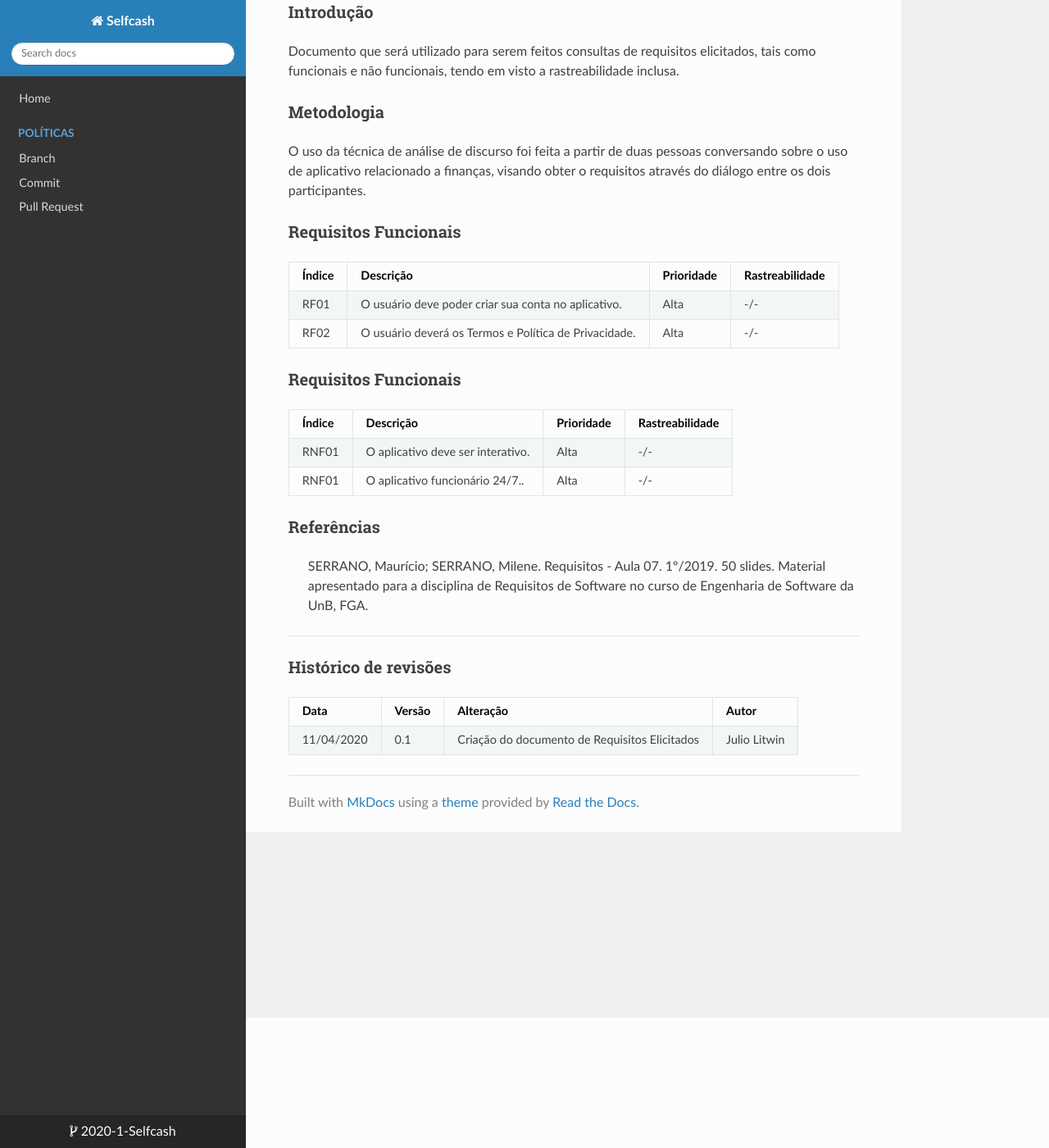
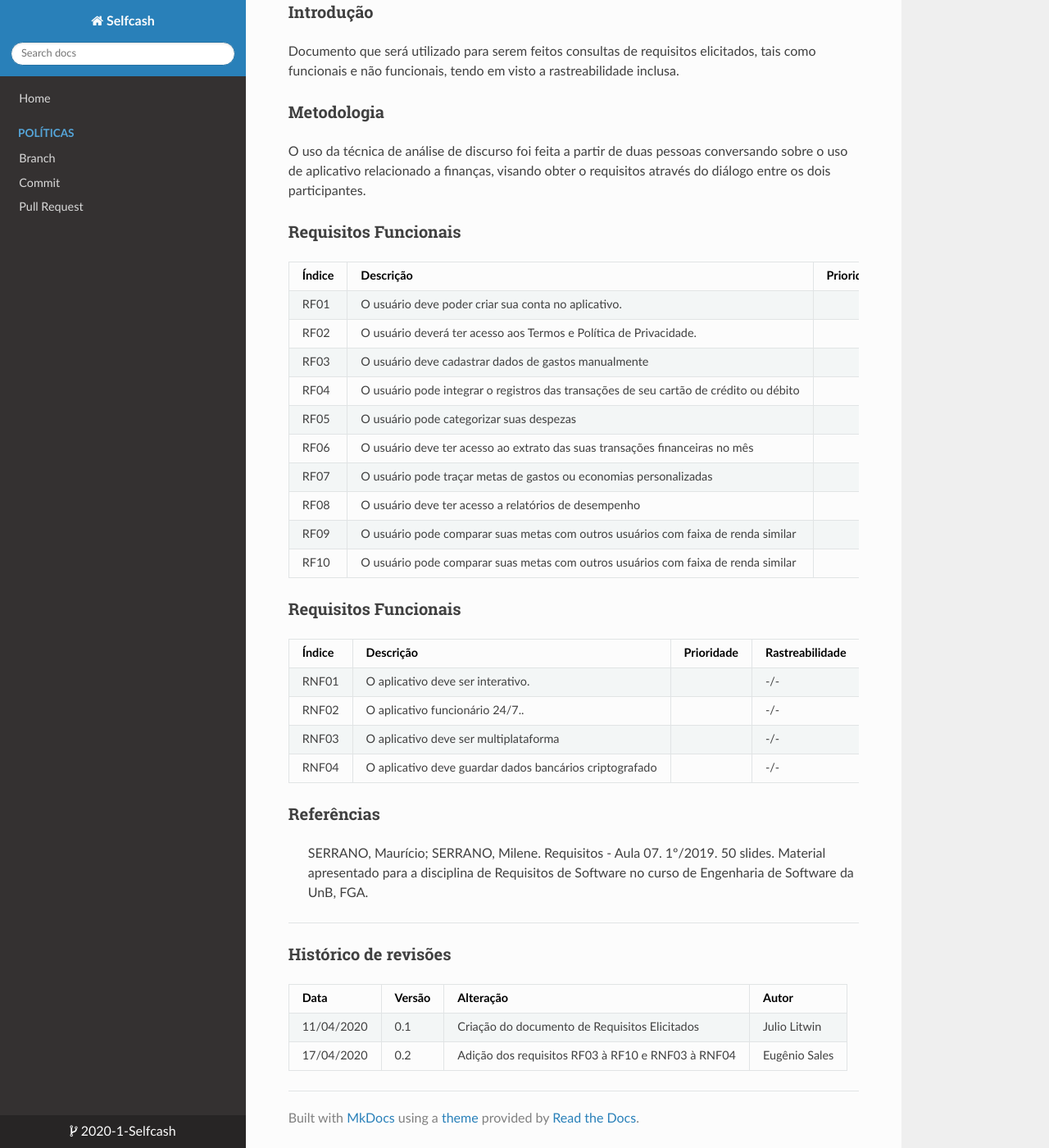
Before and after one commit to 2020-1-Selfcash/Docs, an MkDocs documentation site: the page built from docs/requisitos_elicitados.md, in a window 1280 px wide and 1400 px high, scrolled down 159 px. Shown: the whole window at 82% size. Built offline with MkDocs 1.6.1, drawn with Linux system fonts in a browser that asks for light colours; nearby versions of some CDN libraries.

Commit message:
Add RF03 RF10

```diff
--- a/docs/requisitos_elicitados.md
+++ b/docs/requisitos_elicitados.md
@@ -11,14 +11,24 @@ O uso da técnica de análise de discurso foi feita a partir de duas pessoas con
 ### Requisitos Funcionais
 |Índice|Descrição|Prioridade|Rastreabilidade|
 |----|------|---------|-----|
-| RF01 | O usuário deve poder criar sua conta no aplicativo. | Alta | -/- |
-| RF02 | O usuário deverá os Termos e Política de Privacidade. | Alta | -/- |
+| RF01 | O usuário deve poder criar sua conta no aplicativo. |  | -/- |
+| RF02 | O usuário deverá ter acesso aos Termos e Política de Privacidade. |  | -/- |
+| RF03 | O usuário deve cadastrar dados de gastos manualmente |  | -/- |
+| RF04 | O usuário pode integrar o registros das transações de seu cartão de crédito ou débito  |  | -/- |
+| RF05 | O usuário pode categorizar suas despezas |  | -/- |
+| RF06 | O usuário deve ter acesso ao extrato das suas transações financeiras no mês |  | -/- |
+| RF07 | O usuário pode traçar metas de gastos ou economias personalizadas |  | -/- |
+| RF08 | O usuário deve ter acesso a relatórios de desempenho |  | -/- |
+| RF09 | O usuário pode comparar suas metas com outros usuários com faixa de renda similar |  | -/- |
+| RF10 | O usuário pode comparar suas metas com outros usuários com faixa de renda similar |  | -/- |
 
 ### Requisitos Funcionais
 |Índice|Descrição|Prioridade|Rastreabilidade|
 |----|------|---------|-----|
-| RNF01 | O aplicativo deve ser interativo. | Alta | -/- |
-| RNF01 | O aplicativo funcionário 24/7.. | Alta | -/- |
+| RNF01 | O aplicativo deve ser interativo. |  | -/- |
+| RNF02 | O aplicativo funcionário 24/7.. |  | -/- |
+| RNF03 | O aplicativo deve ser multiplataforma |  | -/- |
+| RNF04 | O aplicativo deve guardar dados bancários criptografado |  | -/- |
 
 ### Referências
 >  SERRANO, Maurício; SERRANO, Milene. Requisitos - Aula 07. 1º/2019. 50 slides. Material apresentado para a disciplina de Requisitos de Software no curso de Engenharia de Software da UnB, FGA.
@@ -29,3 +39,4 @@ O uso da técnica de análise de discurso foi feita a partir de duas pessoas con
 |Data|Versão|Alteração|Autor|
 |----|------|---------|-----|
 | 11/04/2020 | 0.1 | Criação do documento de Requisitos Elicitados | Julio Litwin |
+| 17/04/2020 | 0.2 | Adição dos requisitos RF03 à RF10 e RNF03 à RNF04 | Eugênio Sales |
```
